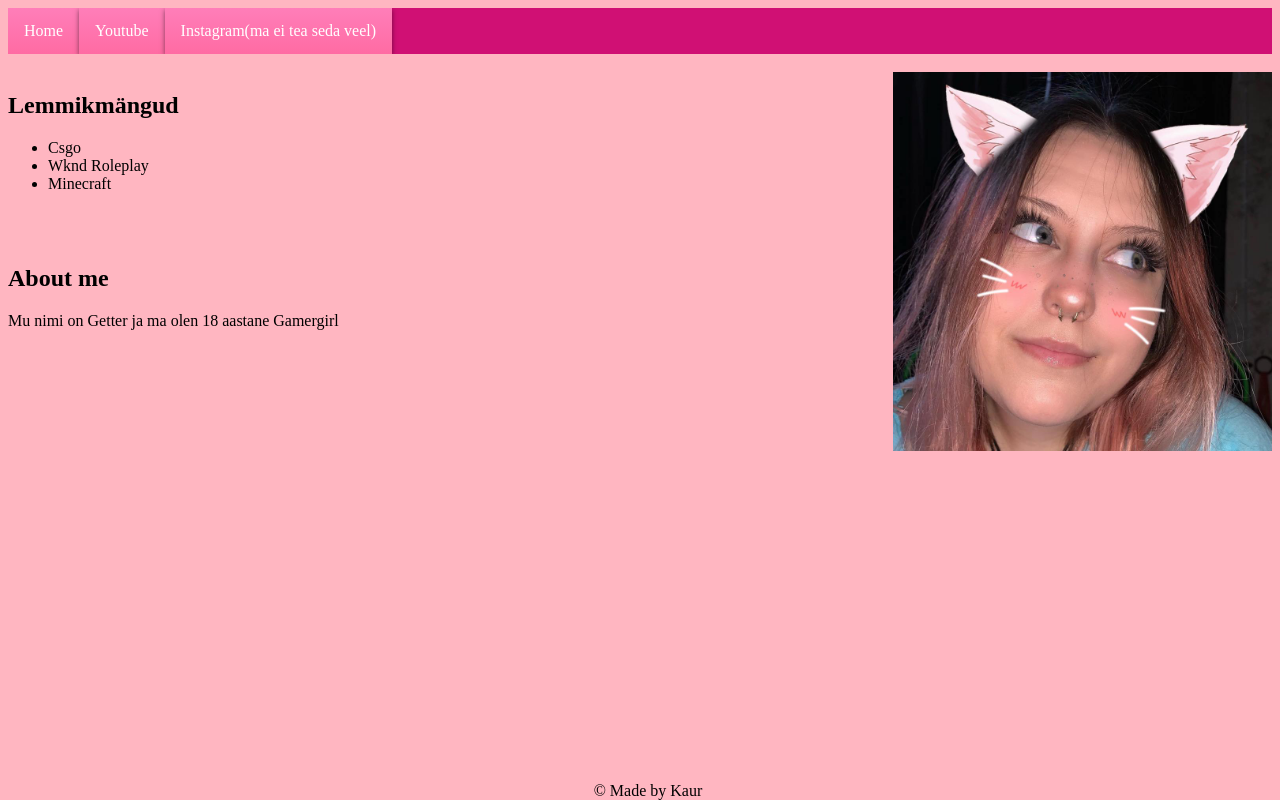
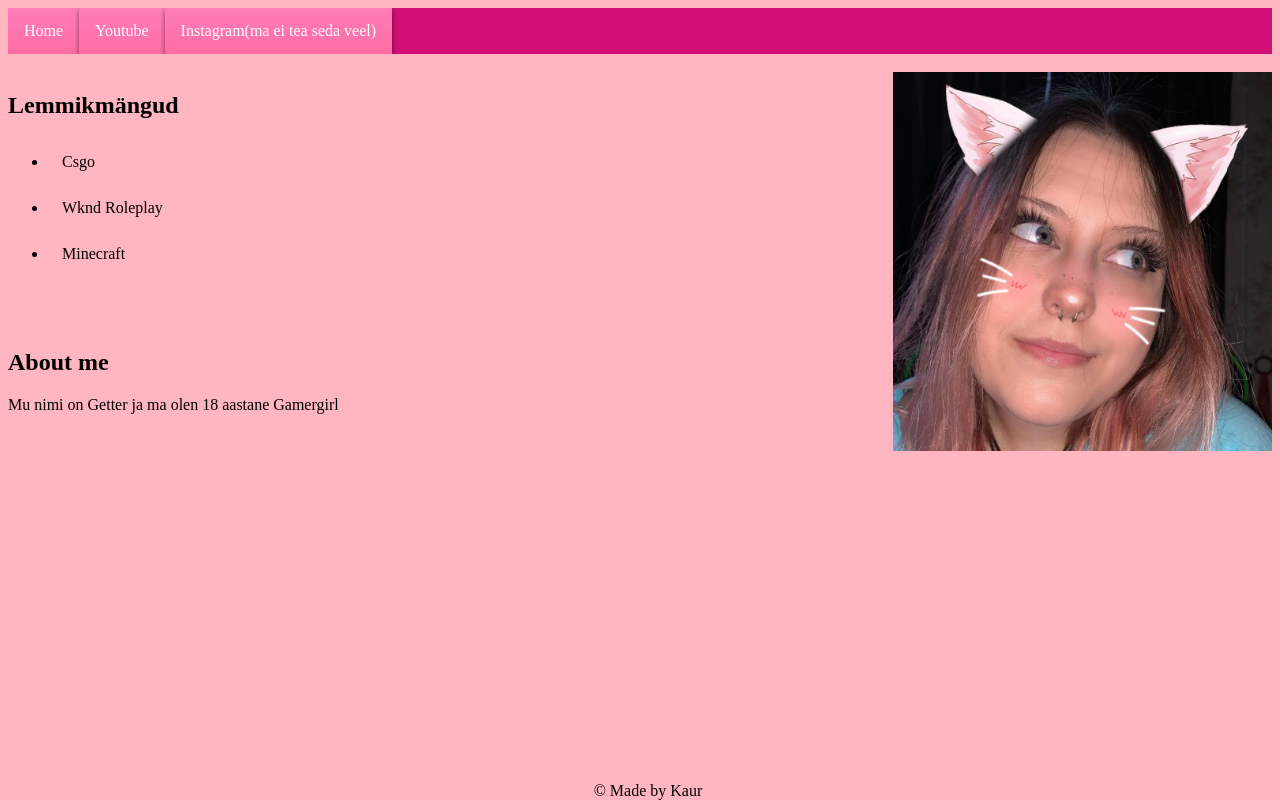
Before and after one commit to skauro/Getu, a plain HTML site: page index.html in a window 1280 px wide. Drawn offline with Linux system fonts and the light colour scheme.

Commit message:
Update page.css

```diff
--- a/page.css
+++ b/page.css
@@ -27,7 +27,7 @@ nav a:hover {
     background-color: rgb(156, 16, 16);
     color: black;
 }
-h2
+li
 {
-
+     padding: 14px;
 }
```
